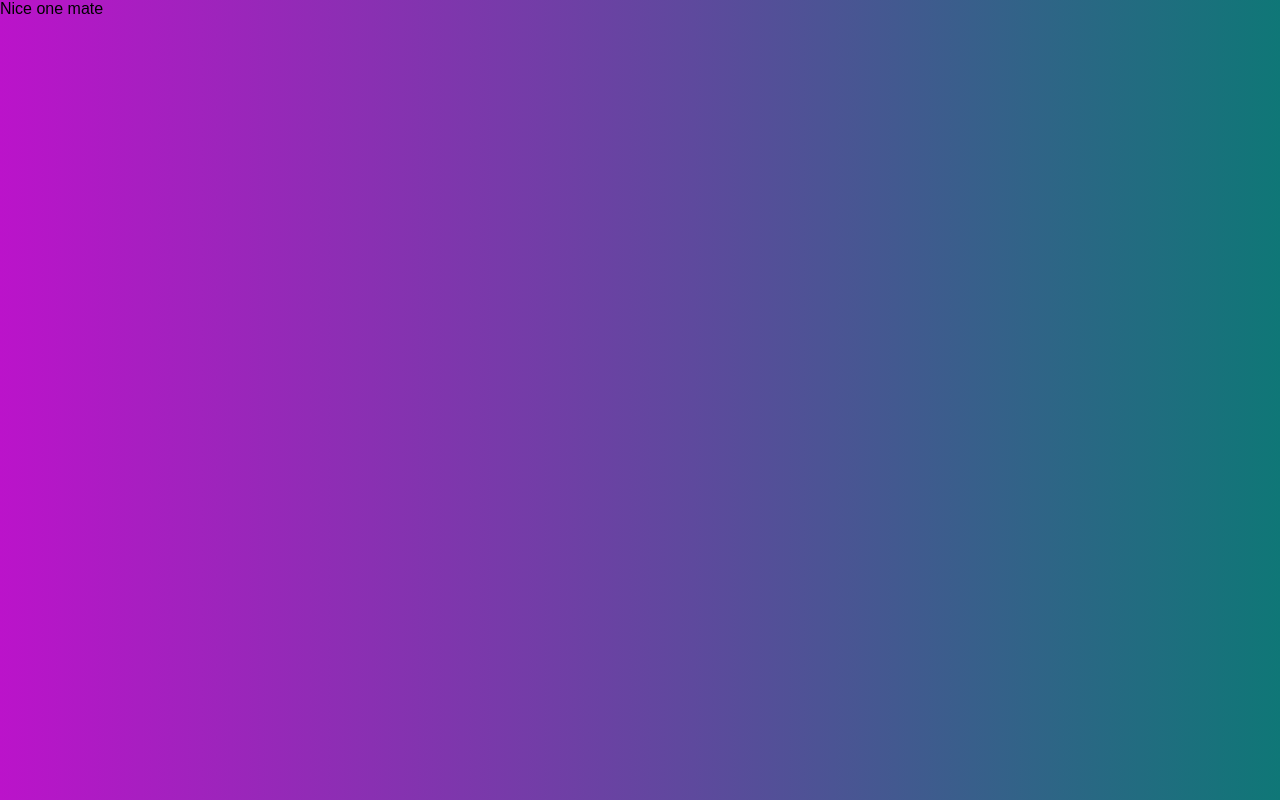
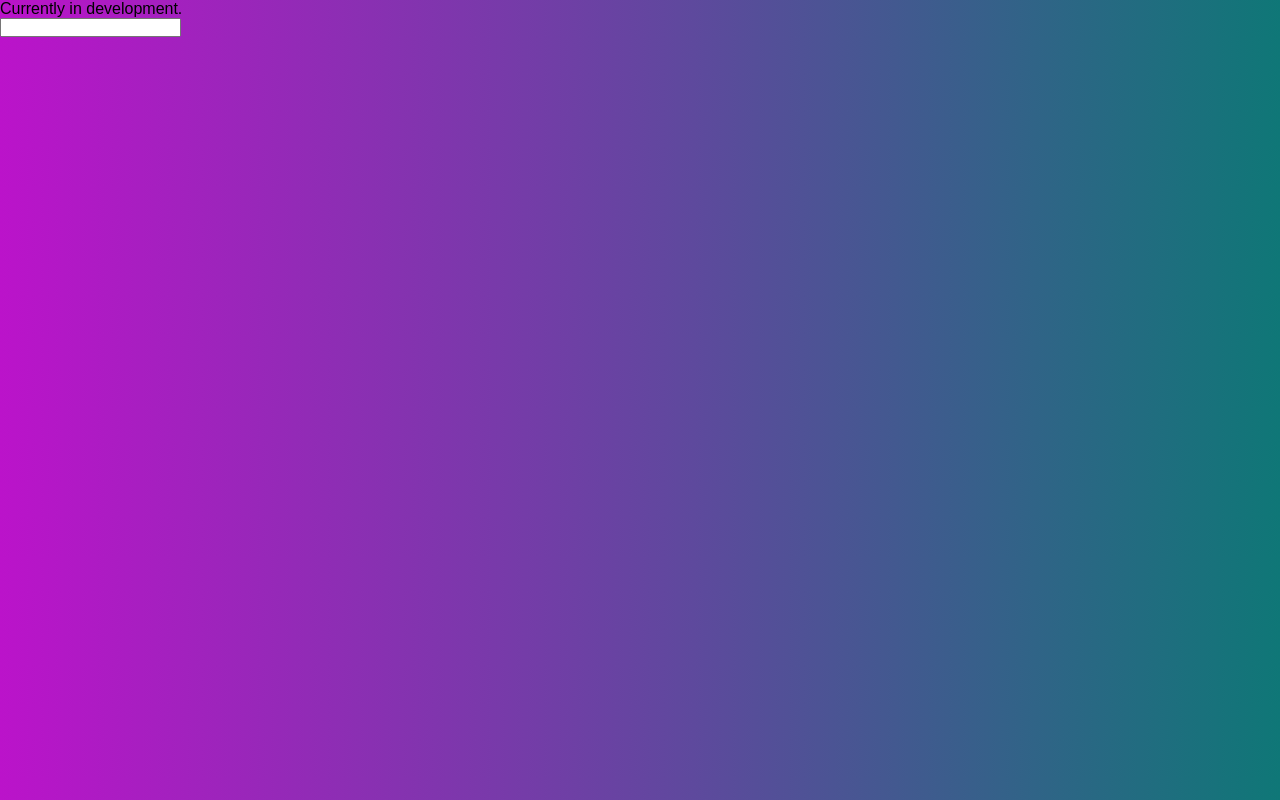
Before and after one commit to StreetFighterLan123/StreetFighterLan123.github.io, a plain HTML site: page test.html in a window 1280 px wide. Drawn offline with Linux system fonts and the light colour scheme.

Commit message:
Added a non-functional text box.

```diff
--- a/test.html
+++ b/test.html
@@ -5,7 +5,10 @@
         <link rel="stylesheet" href="styles.css">
     </head>
     <body>
-        Nice one mate
+        Currently in development.
+        <div class="input">
+            <input type="text" id="input-field">
+        </div>
     </body>
 
 </html>
```
